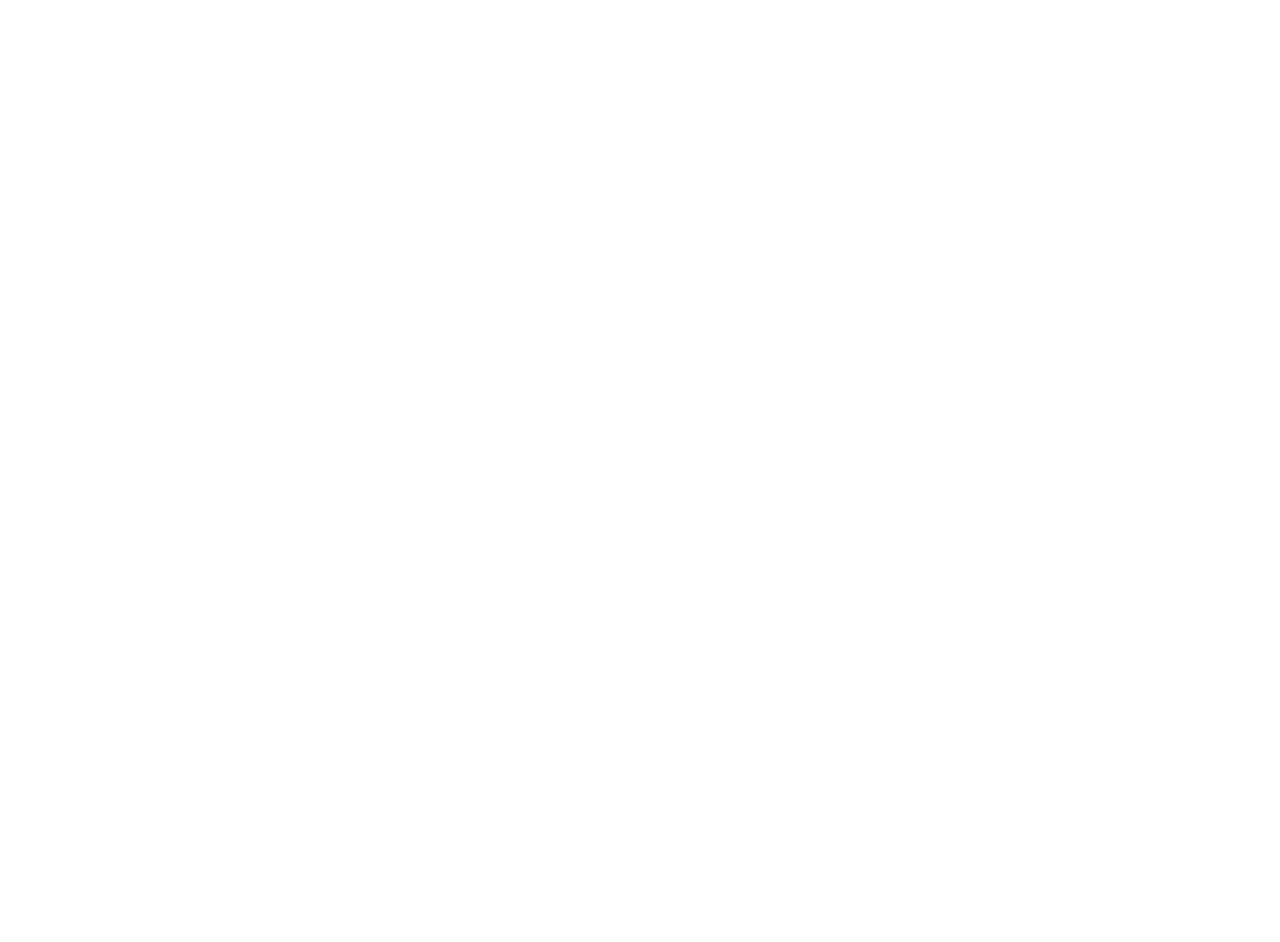
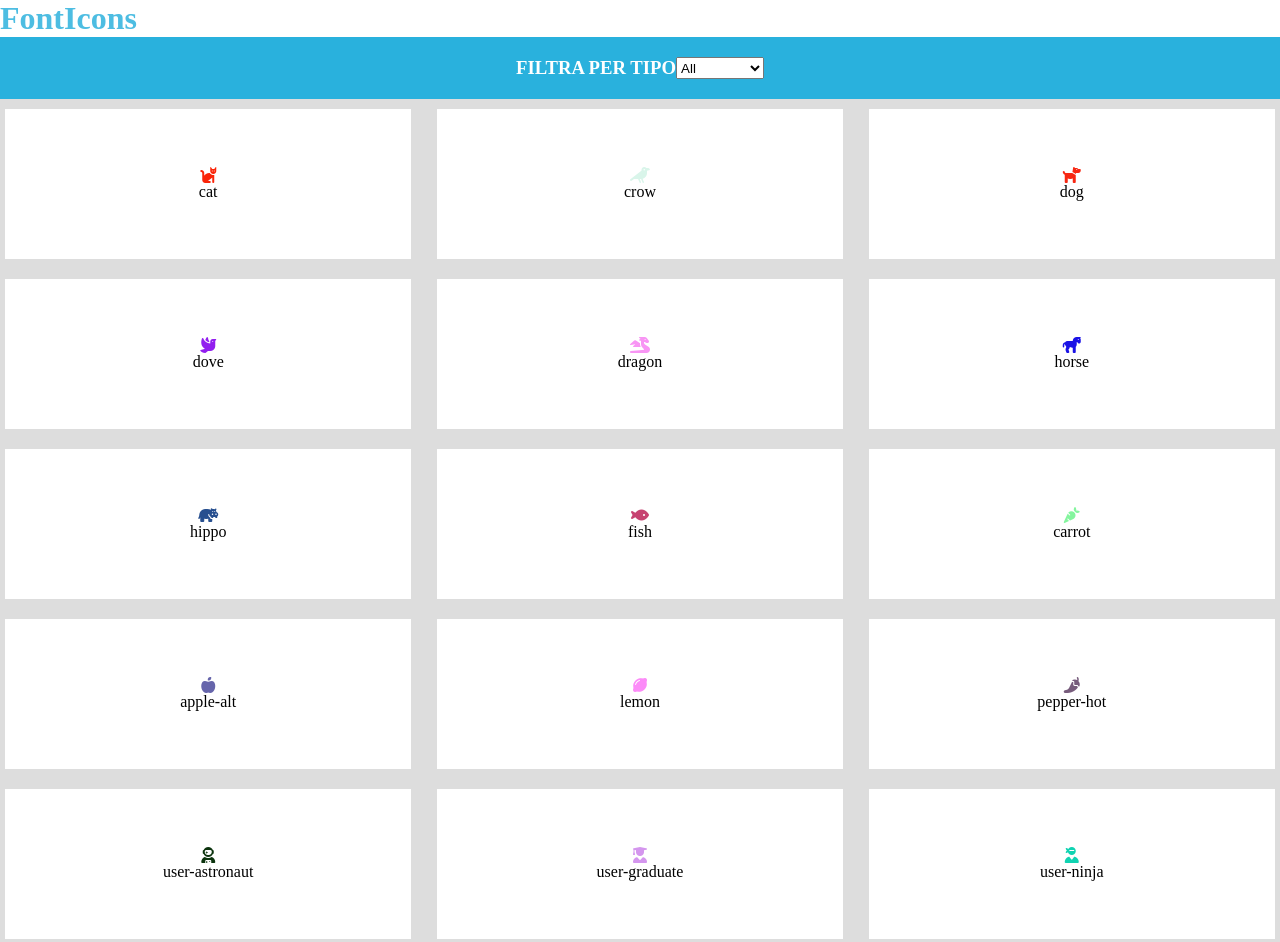
Before and after one commit to KOVU9529/-js-es6-icons, a plain HTML site: page index.html in a window 1280 px wide. Shown: the top 942 px of the page. Before the commit the page ends 800 px from the top, so only its background shows below. Drawn offline with Linux system fonts and the light colour scheme.

Commit message:
lavoro completo + 1 bonus

```diff
--- a/css/style.css
+++ b/css/style.css
@@ -0,0 +1,32 @@
+*{
+    margin: 0%;
+    padding: 0%;
+    box-sizing: border-box;
+}
+header{
+    color: #4dbde2;
+}
+nav{
+    display: flex;
+    justify-content: center;
+    background-color: #29b1dd;
+    padding: 20px 0;
+    color: white;
+}
+#container{
+    display: flex;
+    flex-wrap: wrap;
+    justify-content: space-between;
+    background-color: #dddddd;
+    padding: 10px 5px;
+}
+.card{
+    width: calc(96% / 3);
+    height: 150px;
+    background-color: white;
+    display: flex;
+    flex-direction: column;
+    justify-content: center;
+    align-items: center;
+    margin-bottom: 20px;
+}
--- a/index.html
+++ b/index.html
@@ -9,6 +9,21 @@
     <link rel="stylesheet" href="css/style.css">
 </head>
 <body>
-    <script src="js/script.js"></script>
+    <header><h1>FontIcons</h1></header>
+    <nav>
+        <h3>FILTRA PER TIPO</h3>
+        <select  id="type">
+            <option value="all">All</option>
+            <option value="animal">Animals</option>
+            <option value="vegetable">Vegetables</option>
+            <option value="user">User</option>
+        </select>
+    </nav>
+    <div id="container">
+       <!-- <div class="card">
+        <i class=""></i>
+        </div>-->
+    </div>
+    <script src="js/data.js"></script>
 </body>
 </html>
--- a/js/script.js
+++ b/js/data.js
@@ -11,8 +11,10 @@ BONUS
 1- modificare la struttura dati fornita e valorizzare la proprietà "color" in modo dinamico: generare in modo casuale un codice colore, sapendo che la notazione esadecimale è formata dal simbolo "#" seguito da 6 caratteri alfanumerici compresi tra 0 e 9 e A e F.
 2- popolare le options della select della milestone 3 dinamicamente.*/
 
-//Dati Forniti
-const icon=[
+
+
+
+const arrayElement=[
 	{
 		name: 'cat',
 		prefix: 'fa-',
@@ -126,23 +128,71 @@ const icon=[
 		color: 'blue'
 	}
 ];
-//Milestone 1
-//Partendo dalla struttura dati fornita,
-//creare una variabile di riferimneto al container fisico(html)
-//creare un ciclo forEach(per far scorrere la creazione id ogni nuovo box)
-//visualizzare in pagina un box per ogni icona,
-//Creare un template che corrisponda al box che conterrà l'icona e il proprio nome
-//I dati per riempire il box saranno gli oggetti dell'array<i class="family: 'fas',prefix: 'fa-',name: 'horse',"></i>
-//in cui è presente il nome dell'icona e l'icona stessa.
 
-//Milestone 2
-//Ciascuna icona ha una proprietà "color":
-//Attribuire ad ogni incona il riferimento al proprio colore ESEMPIO(color: 'blue')=> verrà aggiunta come classe all'icona
-//utilizzare questa proprietà per visualizzare le icone del colore corrispondente.
+//Inserisco precedentemente a tutto per far funzionare la function
+arrayElement.forEach((element)=>{
+	element.color=generateColor();
+});
 
-//Milestone 3
-//Aggiungere alla pagina una select in cui le options corrispondono ai vari tipi di icone (animal,
-// vegetable, user).
-//CReare un select dove le opzioni sono gli oggetti  ( type: 'user',)
-//Quando l'utente seleziona un tipo dalla select,
-//visualizzare solamente le icone corrispondenti.
+//Creo la variabile del mio container
+const containerJs=document.getElementById('container');
+console.log(containerJs);
+
+//Richiamo la function per la stampa in html
+printCrad(arrayElement,containerJs);
+
+const selectCtegory=document.getElementById('type');
+selectCtegory.value='all';
+
+//Al cambiamneto della scelta viene generata un situazione differente
+//Geberate solo le card uguali al tipo sceltro nelle option della select
+selectCtegory.addEventListener('change',
+function(){
+	const currentValue=this.value;
+	containerJs.innerHTML = '';
+
+	//Impostiamo la condizione del cambiamento
+	if(currentValue !== 'all'){
+		//Applicando filter possiamo  filtrare la nostra scelta
+		const filterIcons= arrayElement.filter((element) =>{
+			return element.type === currentValue;
+		});
+
+		//al fine di non ripetere lo stesso blocco di codice
+		//utilizziamo la funzione printCard
+		printCrad(filterIcons,containerJs);
+
+	}else{
+		printCrad(arrayElement,containerJs);
+	}
+});
+//----------------------------
+//Funzioni
+//----------------------------
+
+function printCrad(array,container){
+	array.forEach((element)=>{
+		const thisIcon=element;
+
+		const template=`
+		<div class="card">
+			<i class="${thisIcon.family} ${thisIcon.prefix}${thisIcon.name}" style="color:${thisIcon.color}"></i>
+			${thisIcon.name}
+			</div>`
+		container.innerHTML += template;
+	});
+};
+//Bonus 1
+function generateColor(){
+	let color='#';
+	const symbols='0123456789abcdef';
+	for(let i =0; i < 6; i++){
+		const randomIndex=getRndInteger(0,symbols.length - 1);
+		const randomSymbols=symbols[randomIndex];
+		color += randomSymbols;
+	}
+    return color;
+};
+function getRndInteger(min, max) {
+	return Math.floor(Math.random() * (max - min + 1) ) + min;
+};
```
Also changed, not shown: 1 other file.
